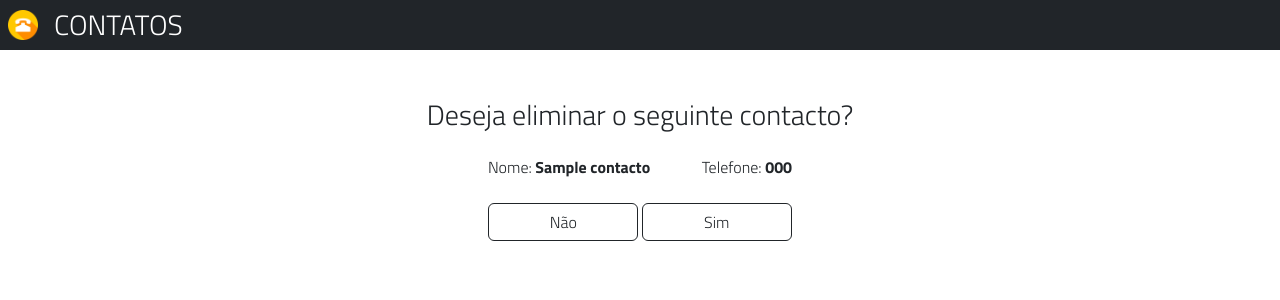
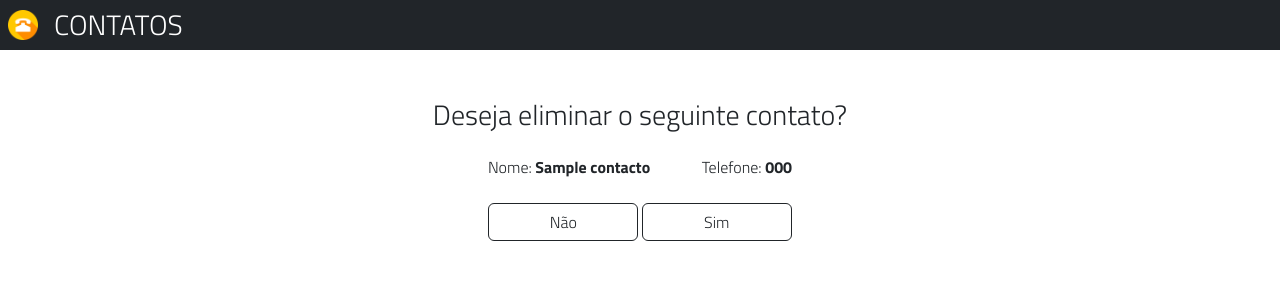
Before and after one commit to devRenanAmeko/Contatos-CRUD, a PHP site: page /eliminar_contacto.php?id=1 in a window 1280 px wide. Shown: the top 300 px of the page. Run offline with PHP 8.4, Linux system fonts and the light colour scheme; tables that the repository leaves empty hold one stand-in row (values such as "Sample post").

Commit message:
Update eliminar_contacto.php

```diff
--- a/eliminar_contacto.php
+++ b/eliminar_contacto.php
@@ -32,7 +32,7 @@ if(empty($_GET['delete'])){
 
 <div class="row">
     <div class="col text-center">
-        <h3>Deseja eliminar o seguinte contacto?</h3>
+        <h3>Deseja eliminar o seguinte contato?</h3>
 
         <div class="my-4">
             <div>
```
